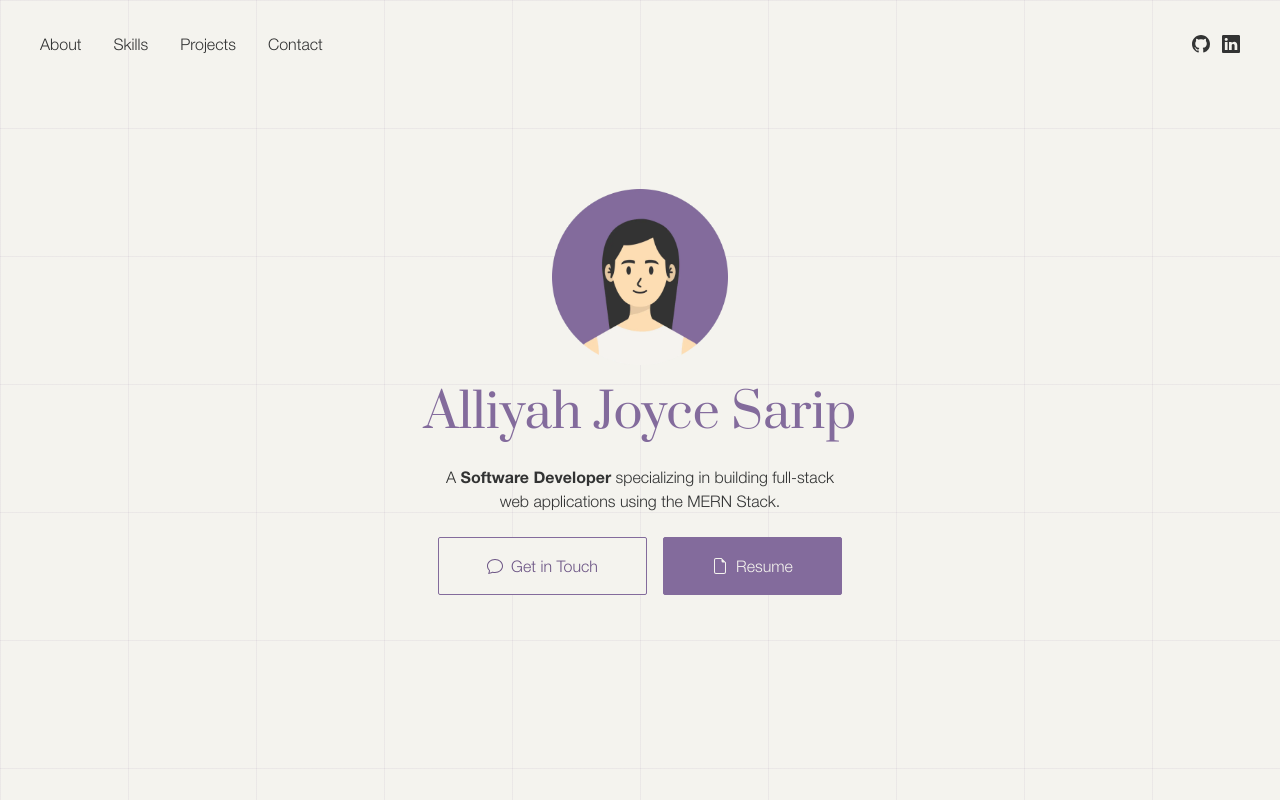
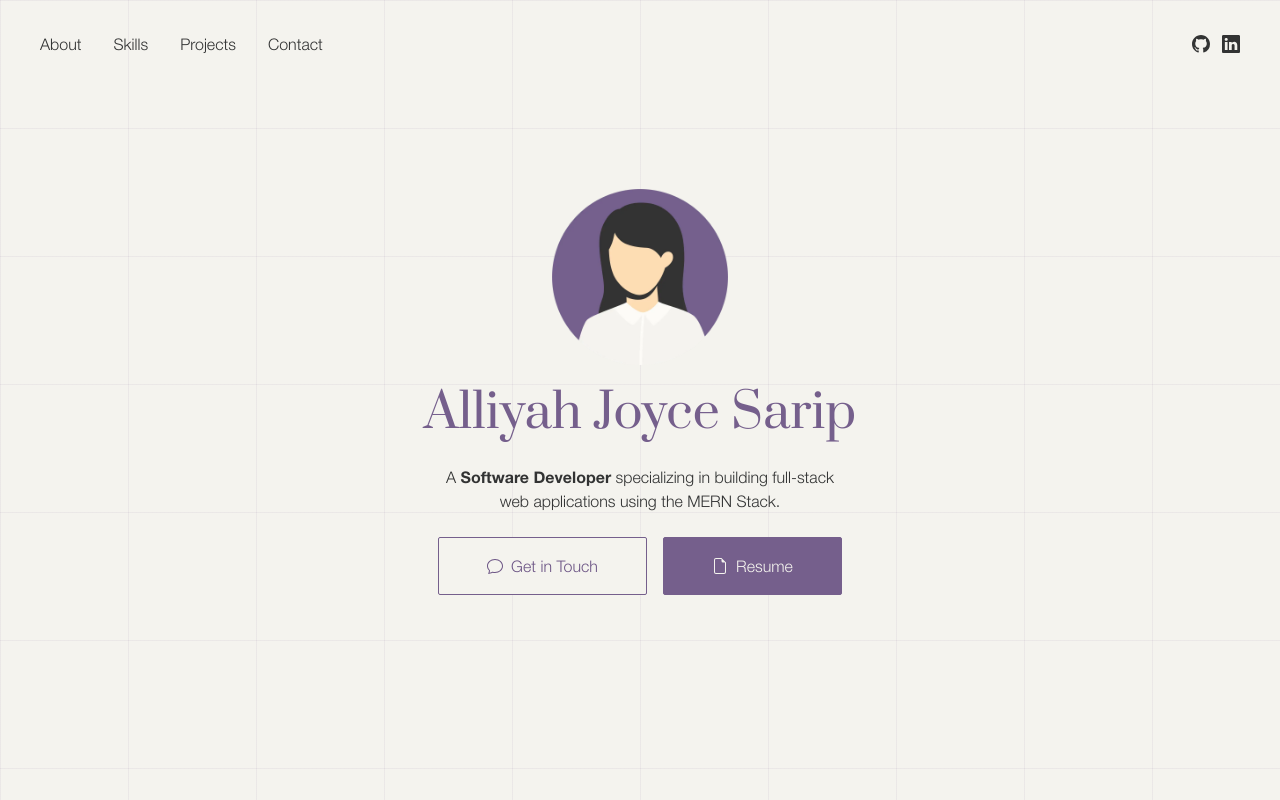
Before and after one commit to alliyah95/portfolio, a Next.js app: page / in a window 1280 px wide. Shown: the top 800 px of the page. Built offline with nearby package versions, Linux system fonts and the light colour scheme.

Commit message:
style: change value of `purple-100`

```diff
--- a/tailwind.config.ts
+++ b/tailwind.config.ts
@@ -25,7 +25,7 @@
                     200: "#F4F3EE",
                 },
                 purple: {
-                    100: "#836B9C",
+                    100: "#755f8c",
                     200: "#6C5585",
                 },
                 black: {
```
Also changed, not shown: public/images/hero-avatar.png (deleted), public/images/hero-avatar.webp.
